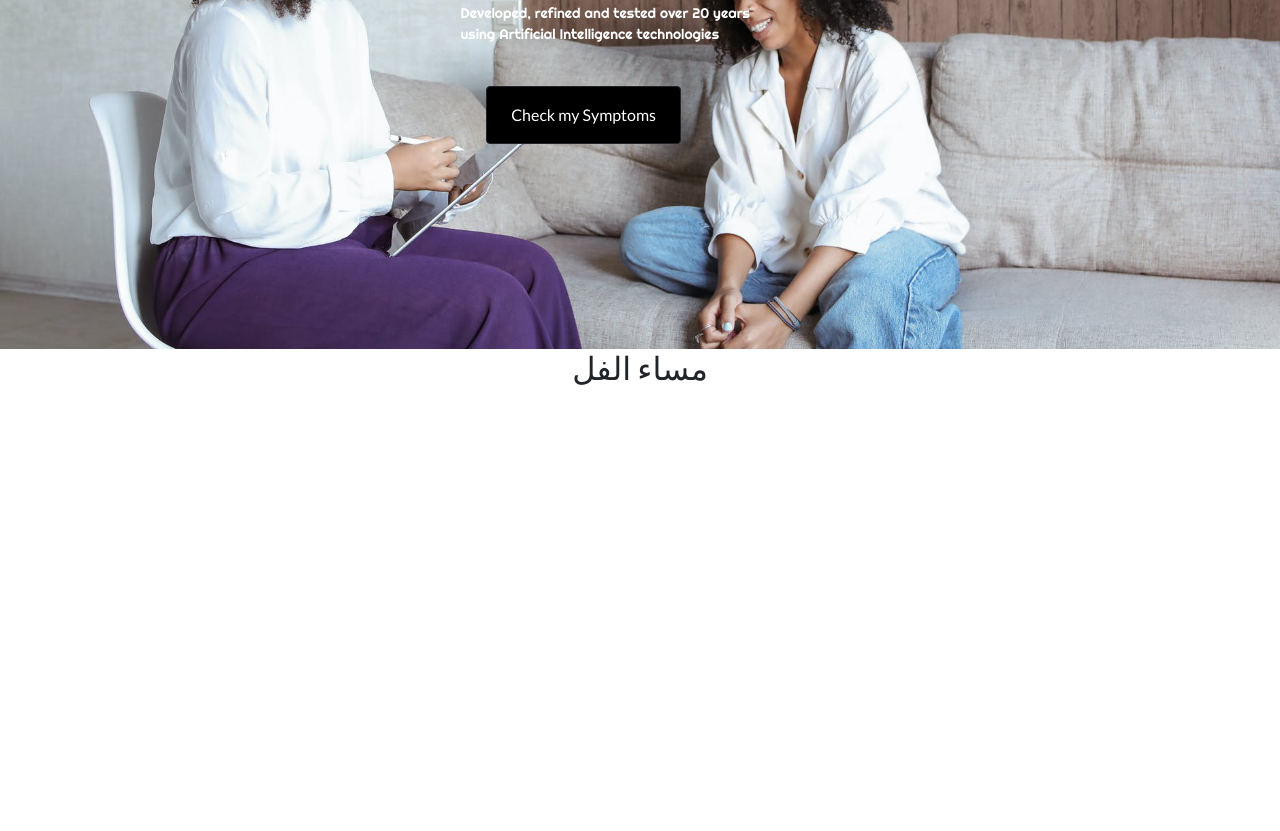
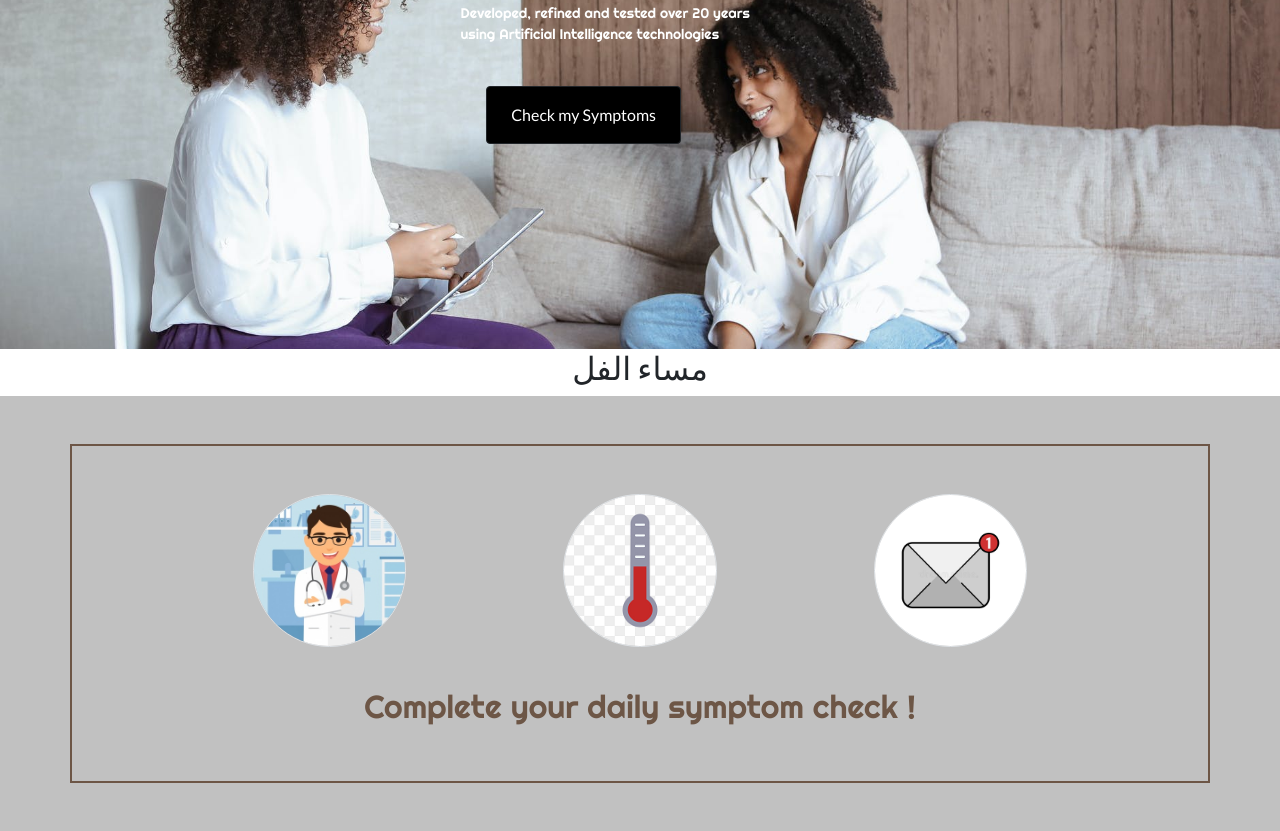
Before and after one commit to AhmedZohny207/Symptom-Checker, a plain HTML site: page index.html in a window 1280 px wide. Shown: the part 390-1221 px from the top of the page. Before the commit the page ends 800 px from the top, so only its background shows below. Drawn offline with Linux system fonts and the light colour scheme.

Commit message:
Section About

```diff
--- a/css/style.css
+++ b/css/style.css
@@ -117,3 +117,14 @@ body {
   margin-top: 5%;
   margin-bottom: 40%;
 }
+
+.about{
+  background-color: #c1c1c1;
+}
+.container{
+  border: solid #6d5646 2px;
+}
+.about .container .caption h2{
+  color: #6d5646;
+  font-family: "Righteous"
+}
--- a/index.html
+++ b/index.html
@@ -1,5 +1,6 @@
 <!DOCTYPE html>
 <html lang="en">
+
 <head>
   <meta charset="UTF-8">
   <meta http-equiv="X-UA-Compatible" content="IE=edge">
@@ -8,6 +9,7 @@
   <link rel="stylesheet" href="css/bootstrap.min.css">
   <link rel="stylesheet" href="css/style.css">
 </head>
+
 <body>
 
   <!--===========================================Start Navbar==========================================-->
@@ -17,7 +19,8 @@
         <!--========================Navbar Brand==========================-->
         <a class="navbar-brand ml-3" href="#">Symptom<span style="color: #00e8e8;">Checker</span></a>
         <!--========================Navbar Button==========================-->
-        <button class="navbar-toggler" type="button" data-bs-toggle="collapse" data-bs-target="#navbarSupportedContent" aria-controls="navbarSupportedContent" aria-expanded="false" aria-label="Toggle navigation">
+        <button class="navbar-toggler" type="button" data-bs-toggle="collapse" data-bs-target="#navbarSupportedContent"
+          aria-controls="navbarSupportedContent" aria-expanded="false" aria-label="Toggle navigation">
           <div class="burger-icons">
             <div class="bar1"></div>
             <div class="bar2"></div>
@@ -66,7 +69,8 @@
         <div class="d-flex justify-content-center">
           <div class="d-flex flex-column">
             <h1 class="site-title">The Symptom Checker<br /> doctors use and trust</h1>
-            <p class="site-desc">Developed, refined and tested over 20 years<br /> using Artificial Intelligence technologies</p>
+            <p class="site-desc">Developed, refined and tested over 20 years<br /> using Artificial Intelligence
+              technologies</p>
 
             <div class="d-flex flex-row">
               <input type="button" value="Check my Symptoms" class="btn site-btn1 px-4 py-3 me-4 btn-dark">
@@ -82,5 +86,33 @@
       <h2 class="text-center">مساء الفل</h2>
     </div>
 
+
+    <!---------------------------------------------- Section "About" ------------------------------------------->
+    <section class="about p-5">
+      <div class="container p-5  ">
+        <div class="row justify-content-evenly">
+          <div class="col-lg-2 col-md-6 mb-3">
+            <div class="item">
+              <img src="img/doctor.jpg" class="w-100 border rounded-circle">
+            </div>
+          </div>
+          <div class="col-lg-2 col-md-6 mb-3">
+            <div class="item">
+              <img src="img/thermo.jpg" class="w-100 border rounded-circle">
+            </div>
+          </div>
+          <div class="col-lg-2 col-md-6 mb-3">
+            <div class="item">
+              <img src="img/email.jpg" class="w-100 border rounded-circle">
+            </div>
+          </div>
+        </div>
+        <div class="caption text-center pt-4">
+          <h2>Complete your daily symptom check !</h2>
+        </div>
+
+      </div>
+    </section>
 </body>
+
 </html>
```
Also changed, not shown: img/doctor.jpg (added), img/email.jpg (added), img/thermo.jpg (added). Lines whose indentation alone changed are shown as unchanged.
